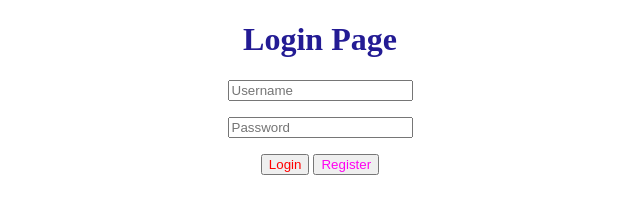
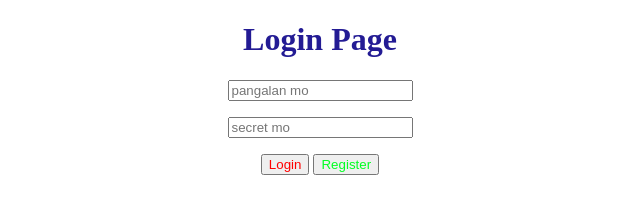
Before and after one commit to vienny00/ITPC_3_Prelim_Exam, a plain HTML site: page index.html in a window 1280 px wide. Shown: the full height of the page, 320-960 px from the left. Drawn offline with Linux system fonts and the light colour scheme.

Commit message:
forthcommit

```diff
--- a/index.html
+++ b/index.html
@@ -1,6 +1,6 @@
 <!DOCTYPE html>
 </head>
-<title>Login Page</title>
+<title>Login kana po</title>
 
 <body>
     <div style="text-align: center;">
@@ -11,18 +11,18 @@
     </div>
 
     <div style="margin-bottom: 1rem;">
-        <input type="text" placeholder="Username" value="">
+        <input type="text" placeholder="pangalan mo" value="">
         </div>
     <div style="margin-bottom: 1rem;">
-        <input type="Password" placeholder="Password">
+        <input type="Password" placeholder="secret mo">
         </div>
 
         <div style="margin-bottom: 1rem;">
 
-        <button id="btnlogin" onclick="alert('Thank you')" style="color:rgb(255, 0, 0)">Login</button>
+        <button id="btnlogin" onclick="alert('salamat ng marami')" style="color:rgb(255, 0, 0)">Login</button>
         </a>
         <a href="./register.html">
-        <button style="color: rgb(255, 0, 242);">Register</button>
+        <button style="color: rgb(0, 255, 34);">Register</button>
     </a>
     </div>
 
```
